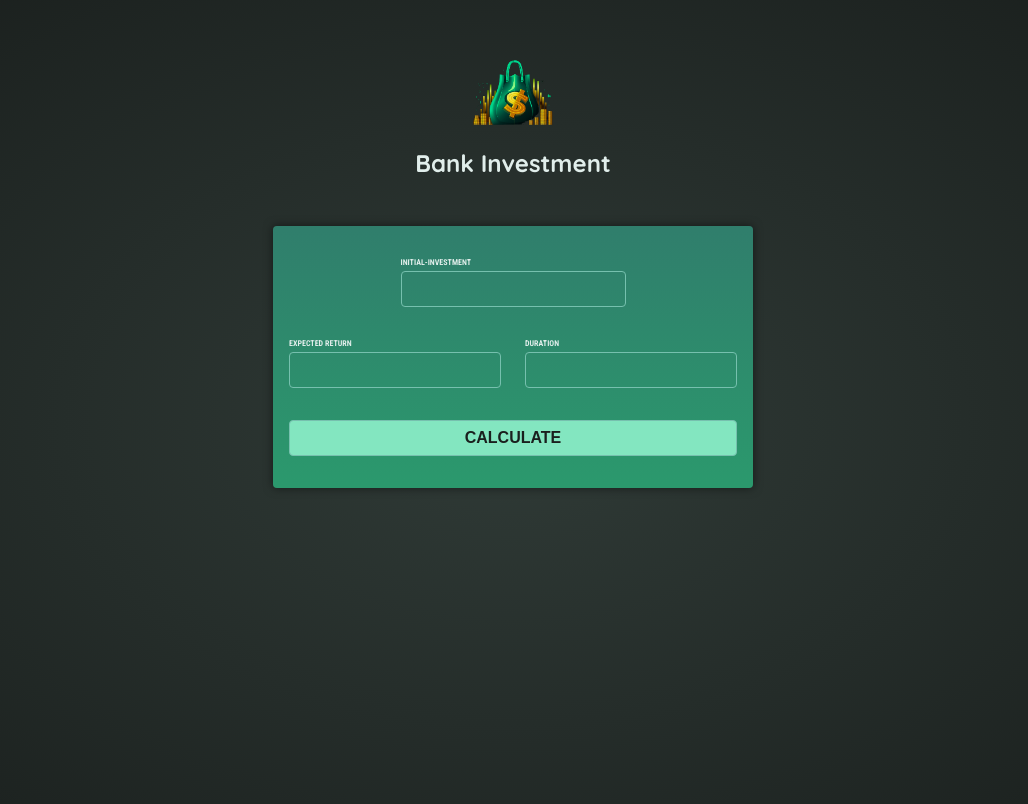
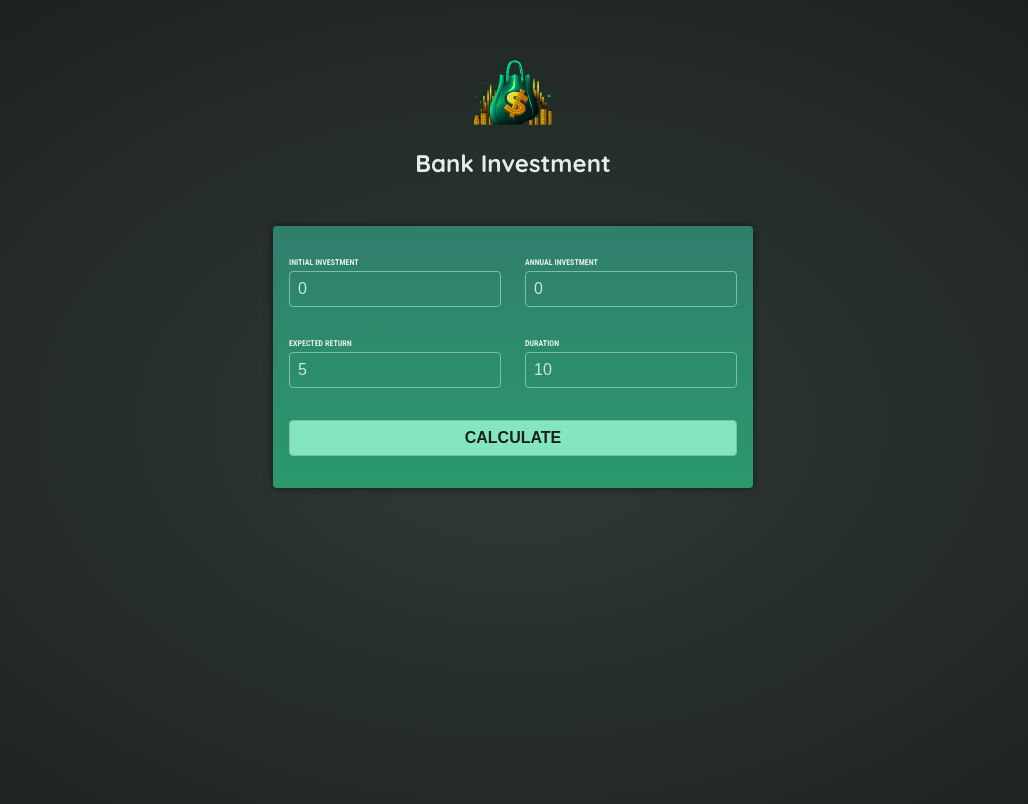
Before and after one commit to MauroSacramento/Reactive-app, an Angular app: page / in a window 1280 px wide. Shown: the top 804 px of the page, without its empty margins (127-1155 px from the left). Built offline with nearby package versions, Linux system fonts and the light colour scheme.

Commit message:
Two way binding

```diff
--- a/src/app/user-input/user-input.component.html
+++ b/src/app/user-input/user-input.component.html
@@ -1,19 +1,23 @@
-<form action="">
+<form (ngSubmit)="onSubmit()">
     <div class="input-group">
         <p>
-            <label for="initial-investment">initial-investment </label>
-            <input id="initial-investment" type="number">
+            <label for="initial-investment">Initial Investment </label>
+            <input id="initial-investment" name="initial-investment" type="number" [(ngModel)]="enteredInitialInvestment">
+        </p>
+        <p>
+            <label for="Annual-investment">Annual Investment </label>
+            <input id="Annual-investment" name="Annual-investment" type="number" [(ngModel)]="enteredAnnualInvestment">
         </p>
     </div>
 
     <div class="input-group">
         <p>
             <label for="expected-return">Expected Return</label>
-            <input id="expected-return" type="number">
+            <input id="expected-return" name="expected-return" type="number" [(ngModel)]="enteredExetationReturn">
         </p>
         <p>
             <label for="duration">Duration</label>
-            <input id="duration" type="number">
+            <input id="duration" name="duration" type="number" [(ngModel)]="enteredDuration">
         </p>
     </div>
     <p>
--- a/src/app/user-input/user-input.component.ts
+++ b/src/app/user-input/user-input.component.ts
@@ -1,12 +1,25 @@
 import { Component } from '@angular/core';
+import { FormsModule } from '@angular/forms';
 
 @Component({
   selector: 'app-user-input',
   standalone: true,
-  imports: [],
+  imports: [FormsModule],
   templateUrl: './user-input.component.html',
   styleUrl: './user-input.component.css'
 })
 export class UserInputComponent {
 
+  enteredInitialInvestment = '0';
+  enteredAnnualInvestment = '0';
+  enteredExetationReturn = '5';
+  enteredDuration = '10';
+
+  onSubmit(){
+    console.log("Submitted")
+    console.log(this.enteredInitialInvestment);
+    console.log(this.enteredAnnualInvestment);
+    console.log(this.enteredExetationReturn);
+    console.log(this.enteredDuration)
+  }
 }
```
